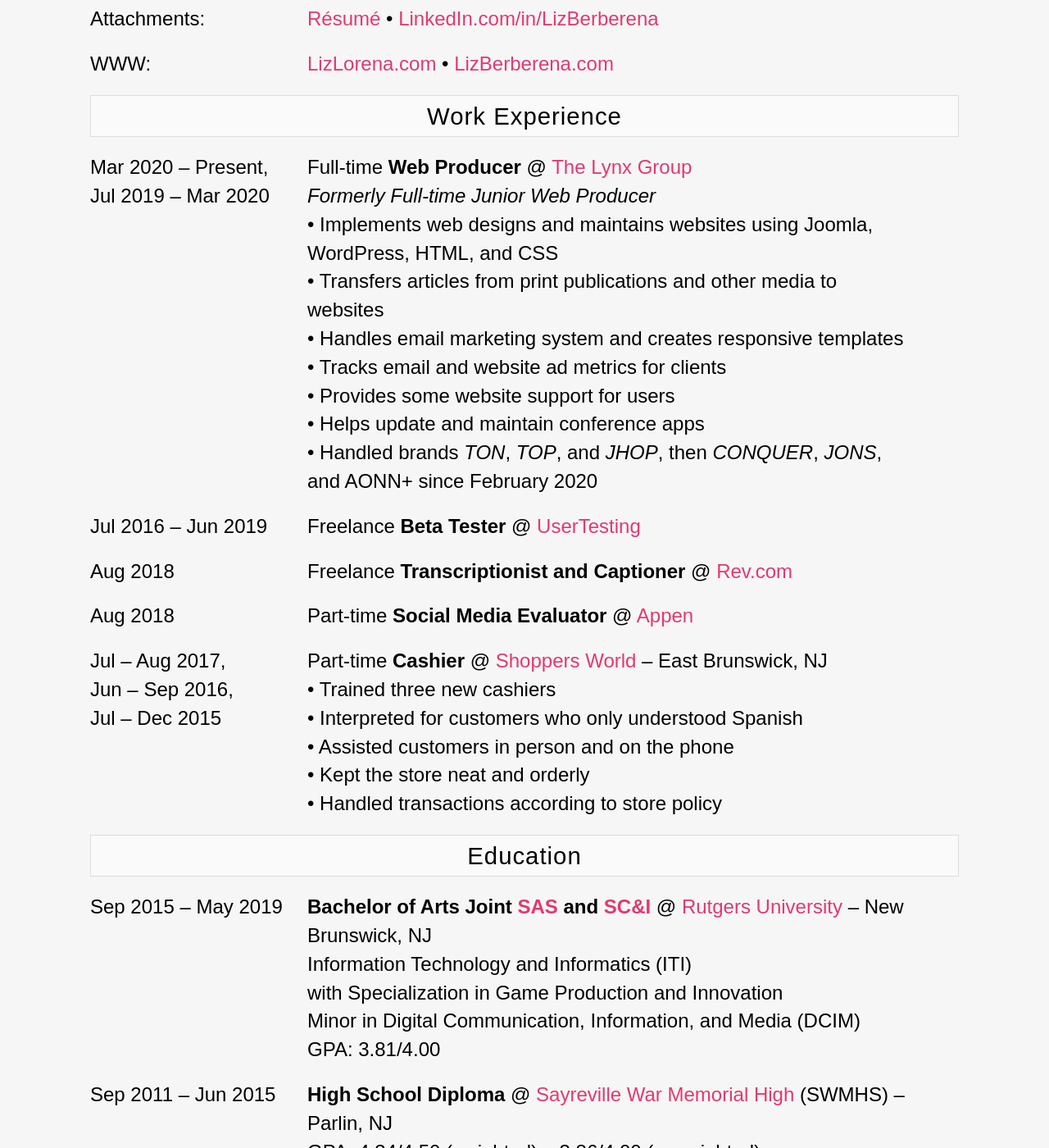
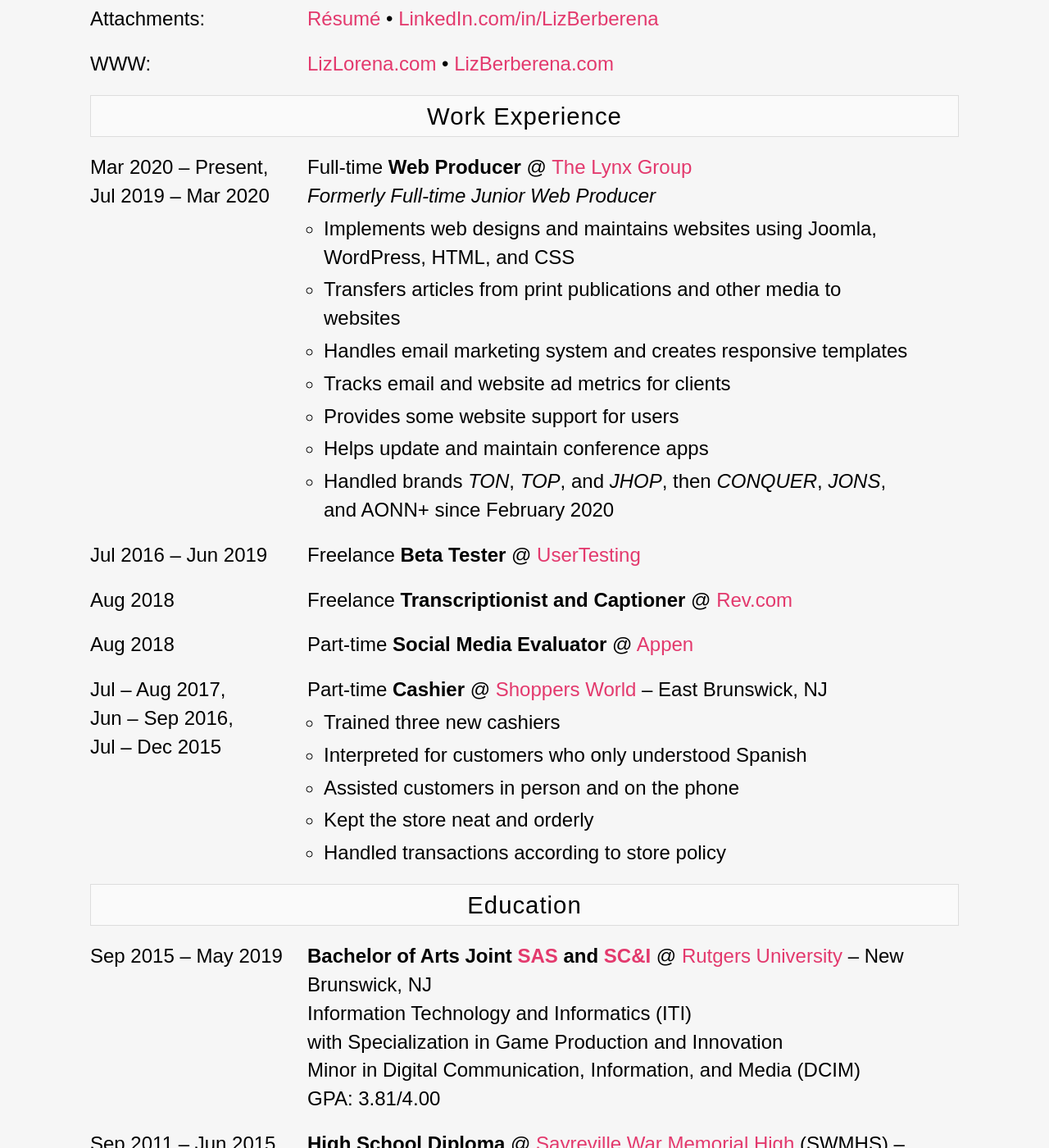
Before and after one commit to liz-lorena/2020, a Jekyll site: the page built from cv/index.html, in a window 1280 px wide and 1400 px high, scrolled down 699 px. Shown: the whole window at 82% size. Built offline with Jekyll 4.4.1, drawn with Linux system fonts in a browser that asks for light colours; some of the changed text lies outside the part shown.

Commit message:
Update index.html

```diff
--- a/cv/index.html
+++ b/cv/index.html
@@ -34,15 +34,17 @@
 		Jul 2019 – Mar 2020</p></div>
 		<div class="columnTwo"><p>
 			Full-time <strong>Web Producer</strong> @ <a href="http://thelynxgroup.com" rel="nofollow" target="_blank">The Lynx Group</a><br>
-			<em>Formerly Full-time Junior Web Producer</em><br>
-			• Implements web designs and maintains websites using Joomla, WordPress, HTML, and CSS<br>
-			• Transfers articles from print publications and other media to websites<br>
-			• Handles email marketing system and creates responsive templates<br>
-			• Tracks email and website ad metrics for clients<br>
-			• Provides some website support for users<br>
-			• Helps update and maintain conference apps<br>
-			• Handled brands <em>TON</em>, <em>TOP</em>, and <em>JHOP</em>, then <em>CONQUER</em>, <em>JONS</em>, and AONN+ since February 2020
-		</p></div>
+			<em>Formerly Full-time Junior Web Producer</em></p>
+			<ul>
+			<li>Implements web designs and maintains websites using Joomla, WordPress, HTML, and CSS</li>
+			<li>Transfers articles from print publications and other media to websites</li>
+			<li>Handles email marketing system and creates responsive templates</li>
+			<li>Tracks email and website ad metrics for clients</li>
+			<li>Provides some website support for users</li>
+			<li>Helps update and maintain conference apps</li>
+			<li>Handled brands <em>TON</em>, <em>TOP</em>, and <em>JHOP</em>, then <em>CONQUER</em>, <em>JONS</em>, and AONN+ since February 2020</li>
+			</ul>
+		</div>
 
 	<div class="columnOne"><p>Jul 2016 – Jun 2019</p></div>
 		<div class="columnTwo"><p>
@@ -61,13 +63,15 @@
 
 	<div class="columnOne"><p>Jul – Aug 2017, <br>Jun – Sep 2016, <br>Jul – Dec 2015</p></div>
 			<div class="columnTwo"><p>
-				Part-time <strong>Cashier</strong> @ <a href="https://shoppersworldusa.com/" target="_blank" rel="nofollow">Shoppers World</a> – East Brunswick, NJ<br>
-				• Trained three new cashiers <br>
-				• Interpreted for customers who only understood Spanish <br>
-				• Assisted customers in person and on the phone <br>
-				• Kept the store neat and orderly <br>
-				• Handled transactions according to store policy
-			</p></div>
+				Part-time <strong>Cashier</strong> @ <a href="https://shoppersworldusa.com/" target="_blank" rel="nofollow">Shoppers World</a> – East Brunswick, NJ</p>
+				<ul>
+				<li>Trained three new cashiers</li>
+				<li>Interpreted for customers who only understood Spanish</li>
+				<li>Assisted customers in person and on the phone</li>
+				<li>Kept the store neat and orderly</li>
+				<li>Handled transactions according to store policy</li>
+				</ul>
+			</div>
 
 	</div>
 
@@ -175,26 +179,31 @@
 
 	<div class="columnOne"><p>Mar – Jun 2018</p></div>
 		<div class="columnTwo"><p>
-			<strong>Pro Bono Web Developer</strong> @ Churches Improving Communities (CIC) – Remote<br>
-			• Used WordPress CMS to design website with partner for non-profit's Church Based Mental Health Services program under Human Experience Systems LLC<br>
-			• Progress shown at <a href="https://lizlorena.com/projects/cbmhs" target="_blank" rel="nofollow">https://lizlorena.com/projects/cbmhs</a>
-		</p></div>
+			<strong>Pro Bono Web Developer</strong> @ Churches Improving Communities (CIC) – Remote</p>
+			<ul>
+			<li>Used WordPress CMS to design website with partner for non-profit's Church Based Mental Health Services program under Human Experience Systems LLC</li>
+			<li>Progress shown at <a href="https://lizlorena.com/projects/cbmhs" target="_blank" rel="nofollow">https://lizlorena.com/projects/cbmhs</a></li>
+			</ul>
+		</div>
 
 	<div class="columnOne"><p>Apr 2015</p></div>
 		<div class="columnTwo"><p>
-			<strong>Beach Sweeper</strong> @ Clean Ocean Action – South Amboy, NJ<br>
-			• Volunteered 3 hours with others to pick litter (plastics, bags, glass, etc.) and debris off the beach and ground at South Amboy Waterfront Park
-		</p></div>
+			<strong>Beach Sweeper</strong> @ Clean Ocean Action – South Amboy, NJ</p>
+			<ul>
+			<li>Volunteered 3 hours with others to pick litter (plastics, bags, glass, etc.) and debris off the beach and ground at South Amboy Waterfront Park</li>
+			</ul>
+		</div>
 
 	<div class="columnOne"><p>Oct 2013 – Aug 2014</p></div>
 		<div class="columnTwo"><p>
-			<strong>Helper</strong> @ Helmetta Regional Animal Shelter – Helmetta, NJ<br>
-			• Did 100 hours of service cleaning and setting up cages, feeding animals, rationing dog food, storing donations<br>
-			• Interpreted for Spanish speaking visitors<br>
-			• Cleaned and prepared parakeet cage on my own
-		</p></div>
-
-</p></div>
+			<strong>Helper</strong> @ Helmetta Regional Animal Shelter – Helmetta, NJ</p>
+			<ul>
+			<li>Did 100 hours of service cleaning and setting up cages, feeding animals, rationing dog food, storing donations</li>
+			<li>Interpreted for Spanish speaking visitors</li>
+			<li>Cleaned and prepared parakeet cage on my own</li>
+			</ul>
+		</div>
+</div>
 
 <h3>Honors and Awards</h3>
 
@@ -406,11 +415,13 @@
 	<div class="columnOne"><p>Jun 2014</p></div>
 		<div class="columnTwo"><p>
 			SAT 1: 2100/2400
-			<br>
-			• Verbal: 740/800 <br>
-			• Writing: 720/800 <br>
-			• Math: 640/800
-		</p></div>
+			</p>
+			<ul>
+			<li>Verbal: 740/800</li>
+			<li>Writing: 720/800</li>
+			<li>Math: 640/800</li>
+			</ul>
+		</div>
 
 	<div class="columnOne"><p>May 2014</p></div>
 		<div class="columnTwo"><p>
```
